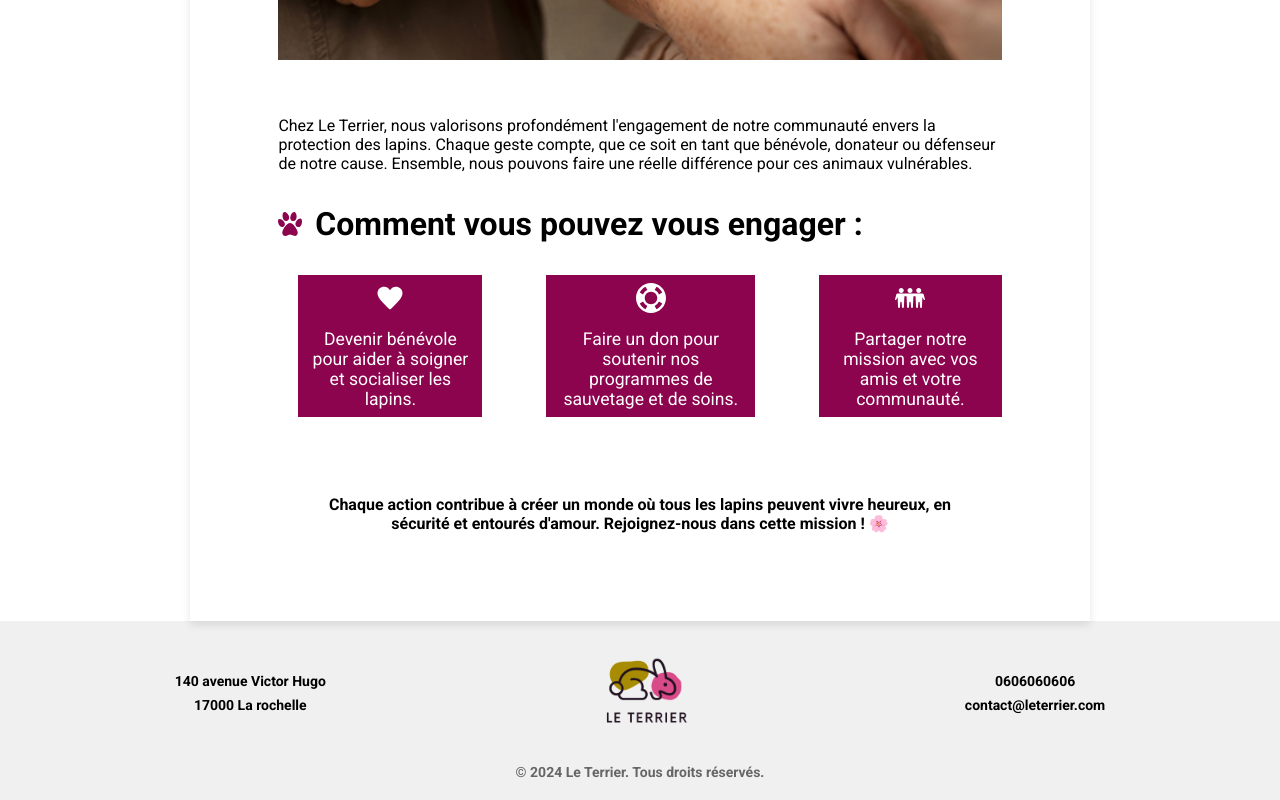
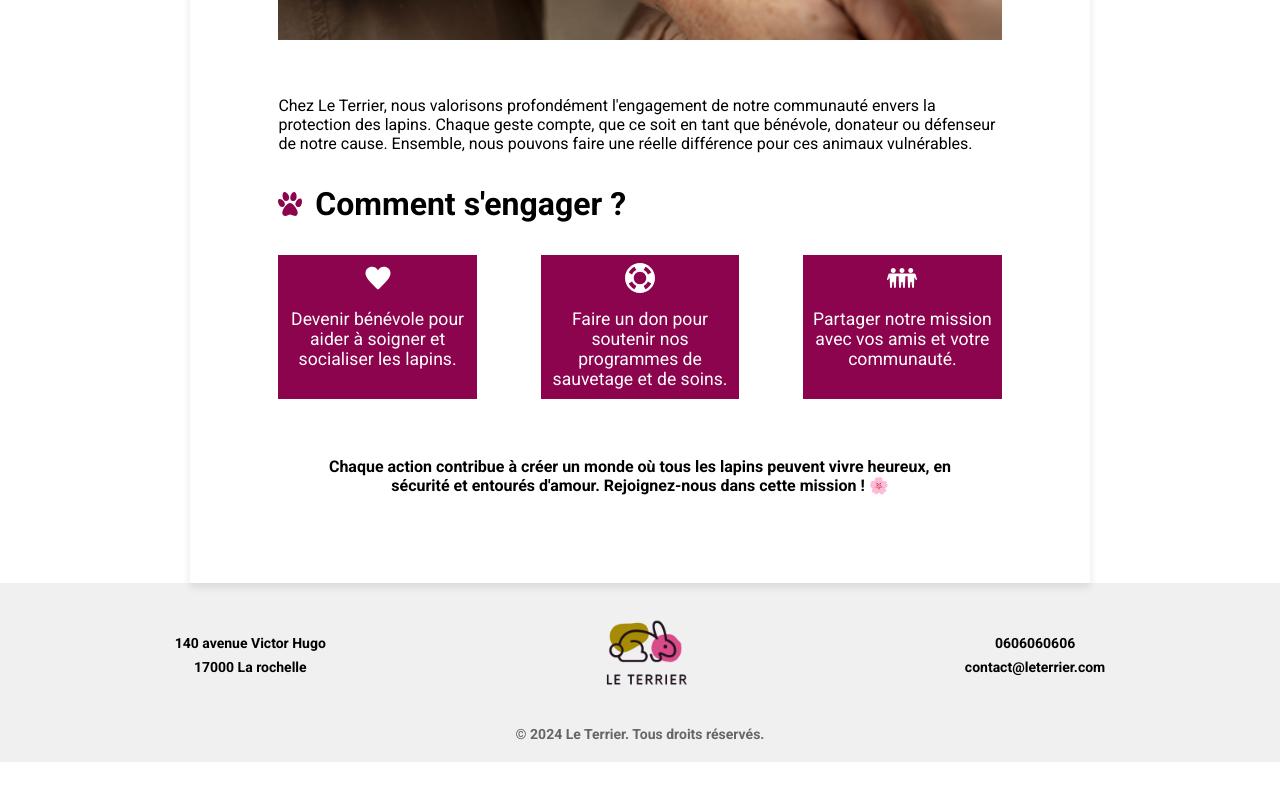
Before and after one commit to fanny-pretre/CP4, a React (Vite) app in the folder client/: page /engagement in a window 1280 px wide. Shown: the part 636-1436 px from the top of the page. After the commit the page ends 1398 px from the top, so only its background shows below. Built offline with nearby package versions, Linux system fonts and the light colour scheme.

Commit message:
Dernières touches avant peuplage pour présentation

```diff
--- a/client/index.html
+++ b/client/index.html
@@ -2,7 +2,7 @@
 <html lang="fr">
   <head>
     <meta charset="UTF-8" />
-    <link rel="icon" href="/src/assets/favicon.ico" />
+    <link rel="icon" href="/src/assets/favicon2.ico" />
     <meta name="viewport" content="width=device-width, initial-scale=1.0" />
     <title>Le Terrier</title>
   </head>
--- a/client/src/pages/Engagement.jsx
+++ b/client/src/pages/Engagement.jsx
@@ -20,7 +20,7 @@ function Engagement() {
             fill="#8c034e"
           />
         </svg>{" "}
-        Comment vous pouvez vous engager :
+        Comment s'engager ?
       </h2>
       <ul className="engagement-list">
         <li className="engagement-item">
--- a/client/src/pages/Engagement.scss
+++ b/client/src/pages/Engagement.scss
@@ -10,9 +10,9 @@
   }
 }
 
-ul {
-  margin-bottom: 20px;
-  padding-left: 20px;
+.engagement-list {
+  display: flex;
+  flex-direction: column;
 }
 
 .engagement-item {
@@ -32,3 +32,14 @@ ul {
     cursor: default;
   }
 }
+
+@media screen and (min-width: 768px) {
+  .engagement-list {
+    display: flex;
+    flex-direction: row;
+  }
+  .engagement-item {
+    height: 9rem;
+    width: 20rem;
+  }
+}
--- a/client/src/styles/index.scss
+++ b/client/src/styles/index.scss
@@ -93,8 +93,10 @@ h2 {
   display: flex;
   flex-wrap: wrap;
   flex-direction: column;
+  padding: 0;
+
   .animal-item {
-    max-width: 400px;
+    width: 350px;
     background-color: #fff; /* Couleur de fond */
     box-shadow: 0 4px 8px rgba(0, 0, 0, 0.2); /* Ombre légère */
     overflow: hidden;
@@ -189,6 +191,11 @@ h2 {
   }
 }
 
+.strong {
+  margin: 1rem 0rem;
+  font-weight: 600;
+}
+
 @media screen and (min-width: 768px) {
   .content {
     width: 100ch;
```
Also changed, not shown: 1 other file (tests, documents, lock files or other folders).
